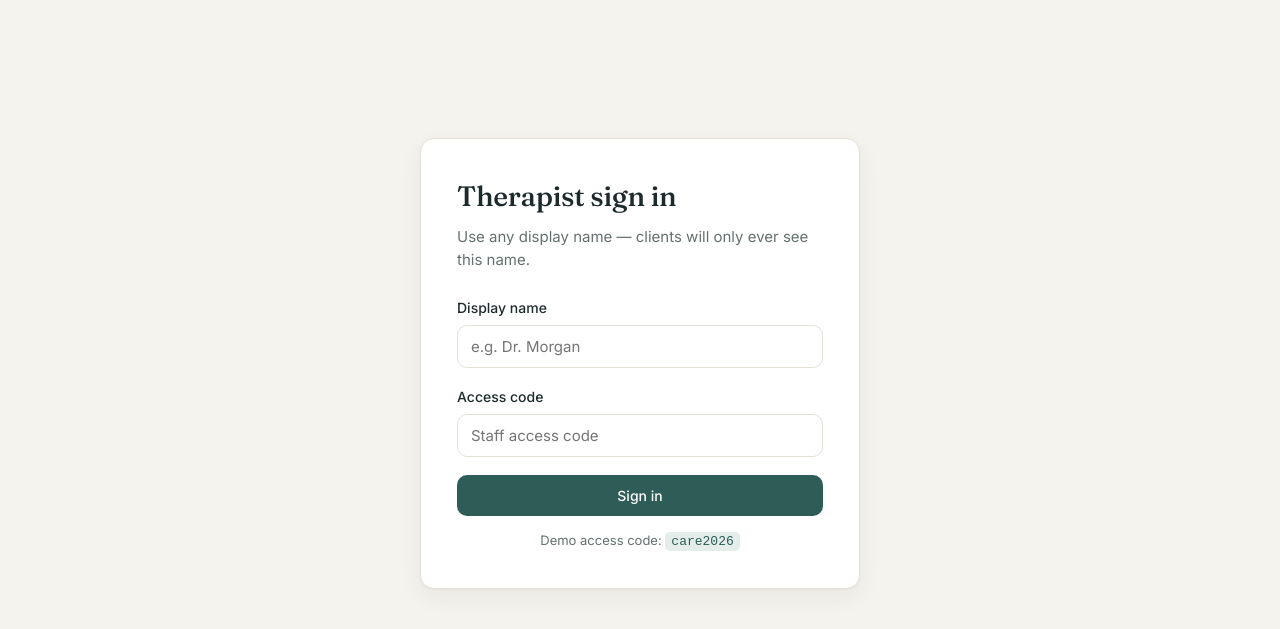
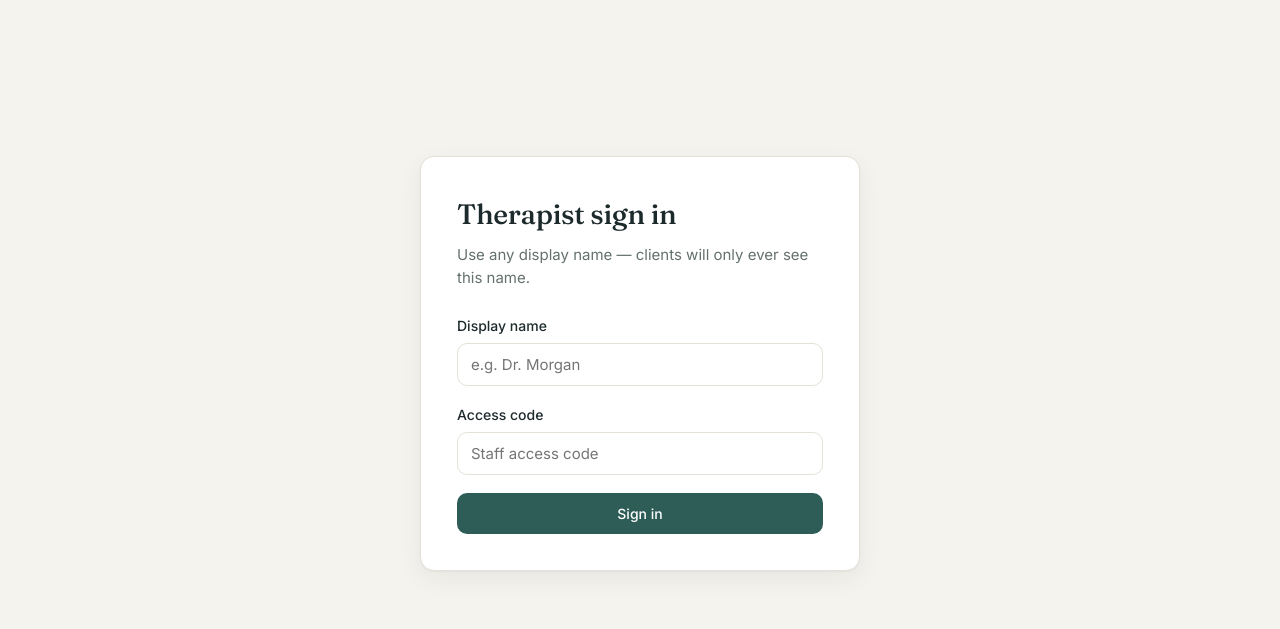
Before and after one commit to pandeyayush2662010-code/theripo, a website: page public/therapist.html in a window 1280 px wide. Shown: the part 71-700 px from the top of the page. Drawn offline with Linux system fonts and the light colour scheme.

Commit message:
Change therapist access code and remove demo hint (public/therapist.html)

```diff
--- a/public/therapist.html
+++ b/public/therapist.html
@@ -9,8 +9,6 @@
   <link rel="stylesheet" href="/styles.css">
   <style>
     body { display: flex; flex-direction: column; height: 100vh; }
-    .demo-hint { margin-top: 14px; font-size: 13px; color: var(--muted); text-align: center; }
-    .demo-hint code { background: var(--brand-soft); color: var(--brand); padding: 2px 6px; border-radius: 5px; }
 
     .dashboard { flex: 1; min-height: 0; display: grid; grid-template-columns: 330px 1fr; }
     .sidebar { border-right: 1px solid var(--line); background: var(--surface); display: flex; flex-direction: column; min-height: 0; }
@@ -78,7 +76,6 @@
         <input id="login-code" type="password" placeholder="Staff access code">
       </div>
       <button class="btn btn-block" type="submit" id="login-btn">Sign in</button>
-      <p class="demo-hint">Demo access code: <code>care2026</code></p>
     </form>
   </section>
 
```
